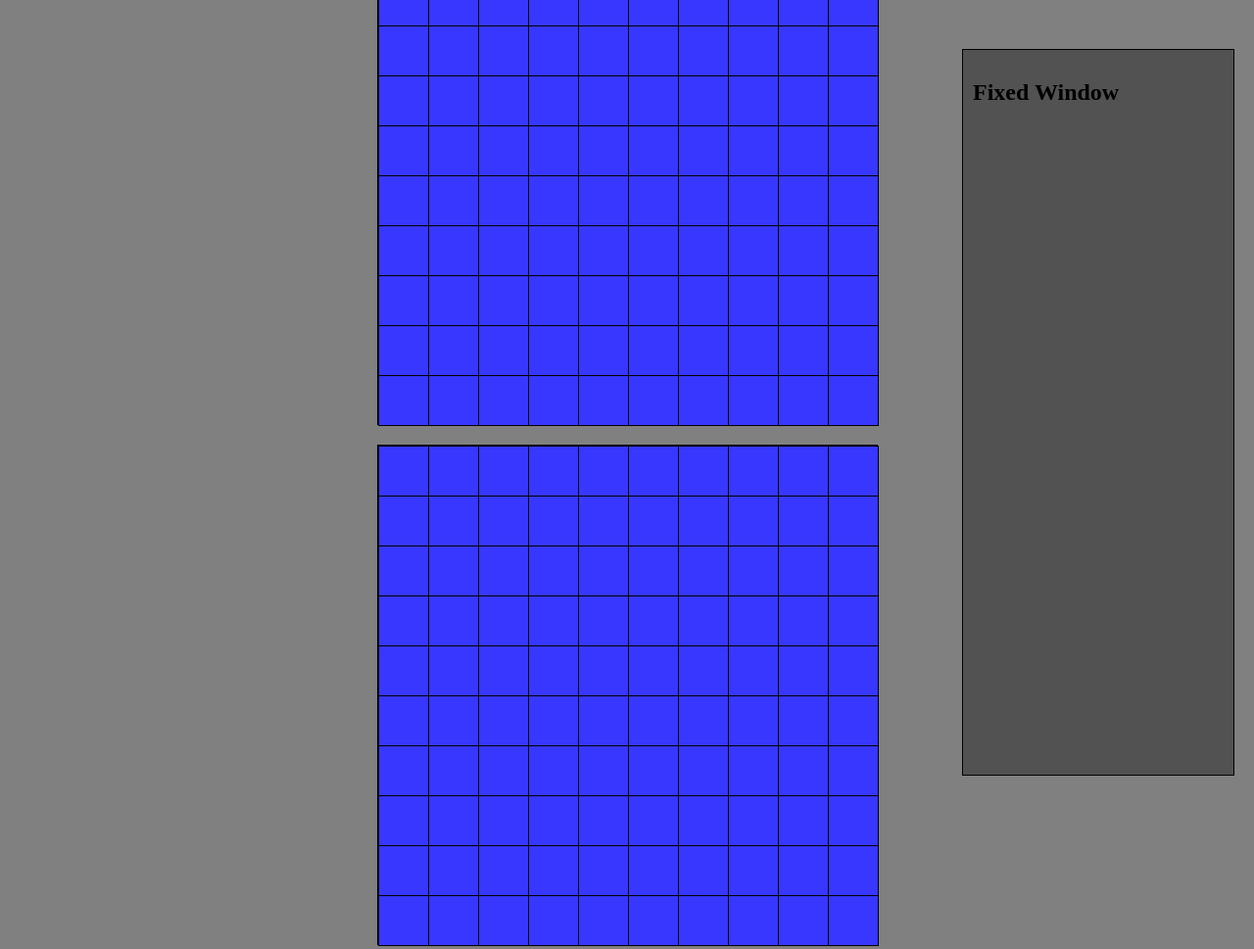
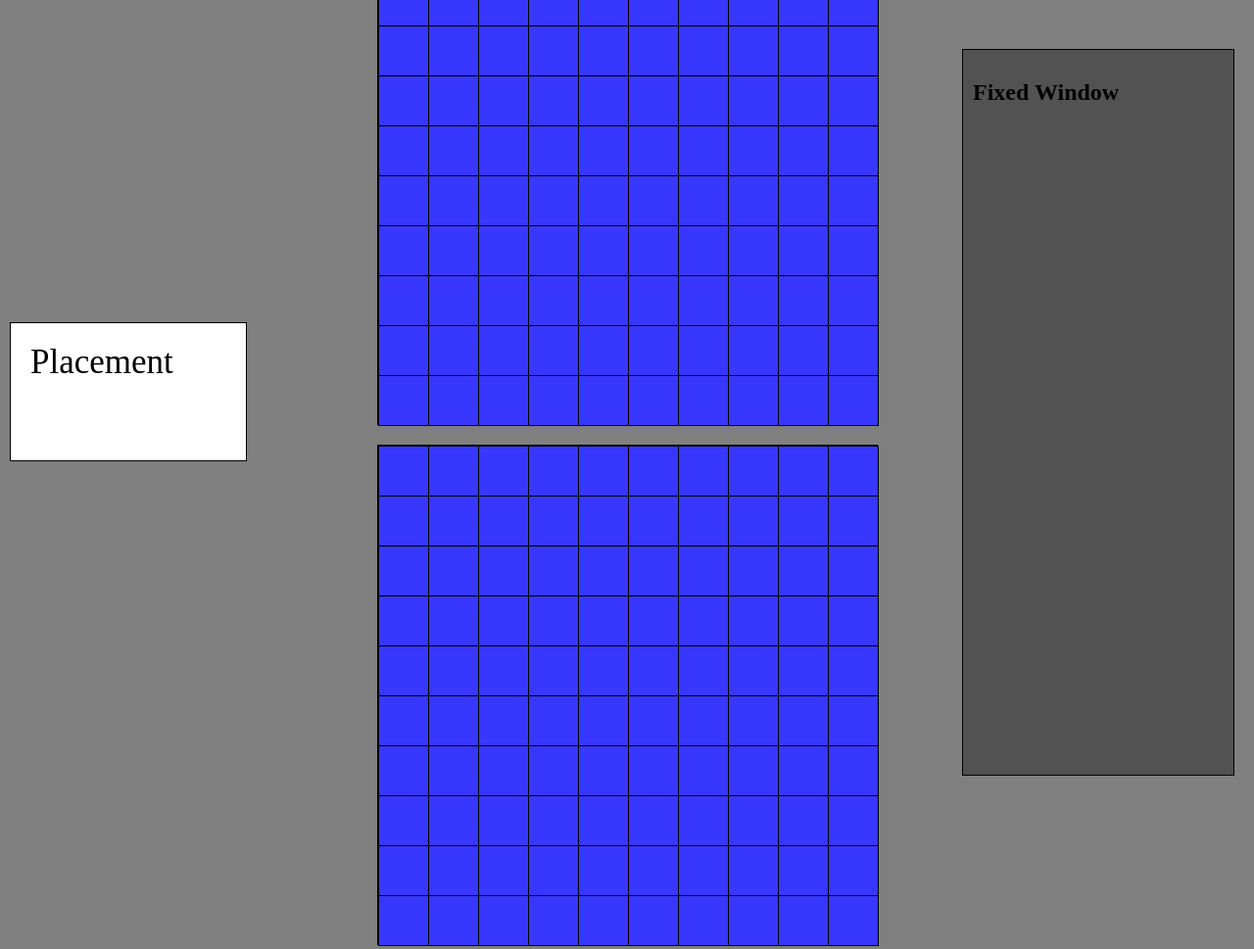
Before and after one commit to Massogon/goat-battleship, a plain HTML site: page Unsolved/index.html in a window 1280 px wide. Shown: the top 969 px of the page at 98% size. Drawn offline with Linux system fonts and the light colour scheme.

Commit message:
Final update for prealpha

```diff
--- a/Unsolved/index.html
+++ b/Unsolved/index.html
@@ -19,6 +19,7 @@
   <button id="btnStart">Start game</button>
 </div>
 
+<div class="gameState">Placement</div>
 
 
 <div class="fixed-window">
```
